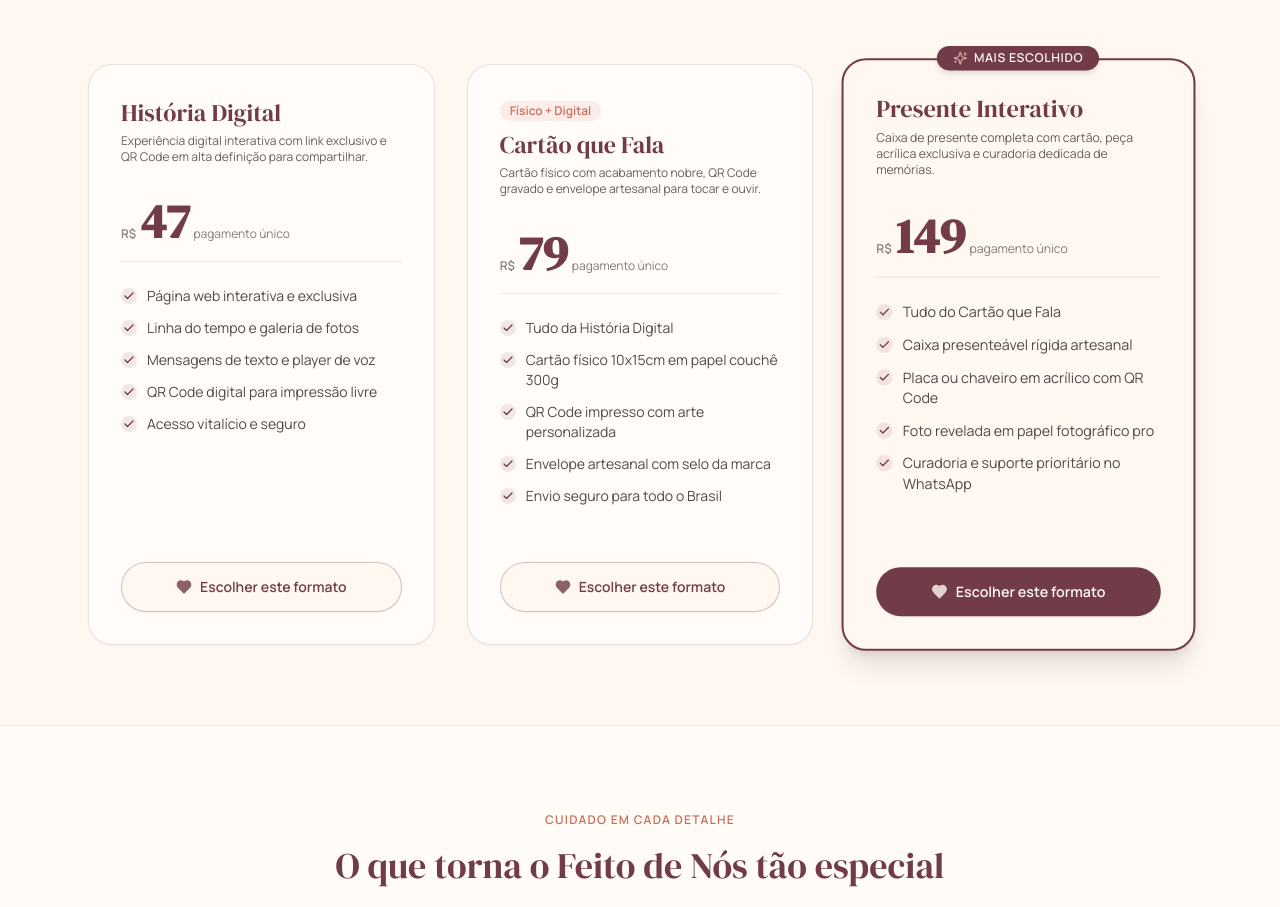
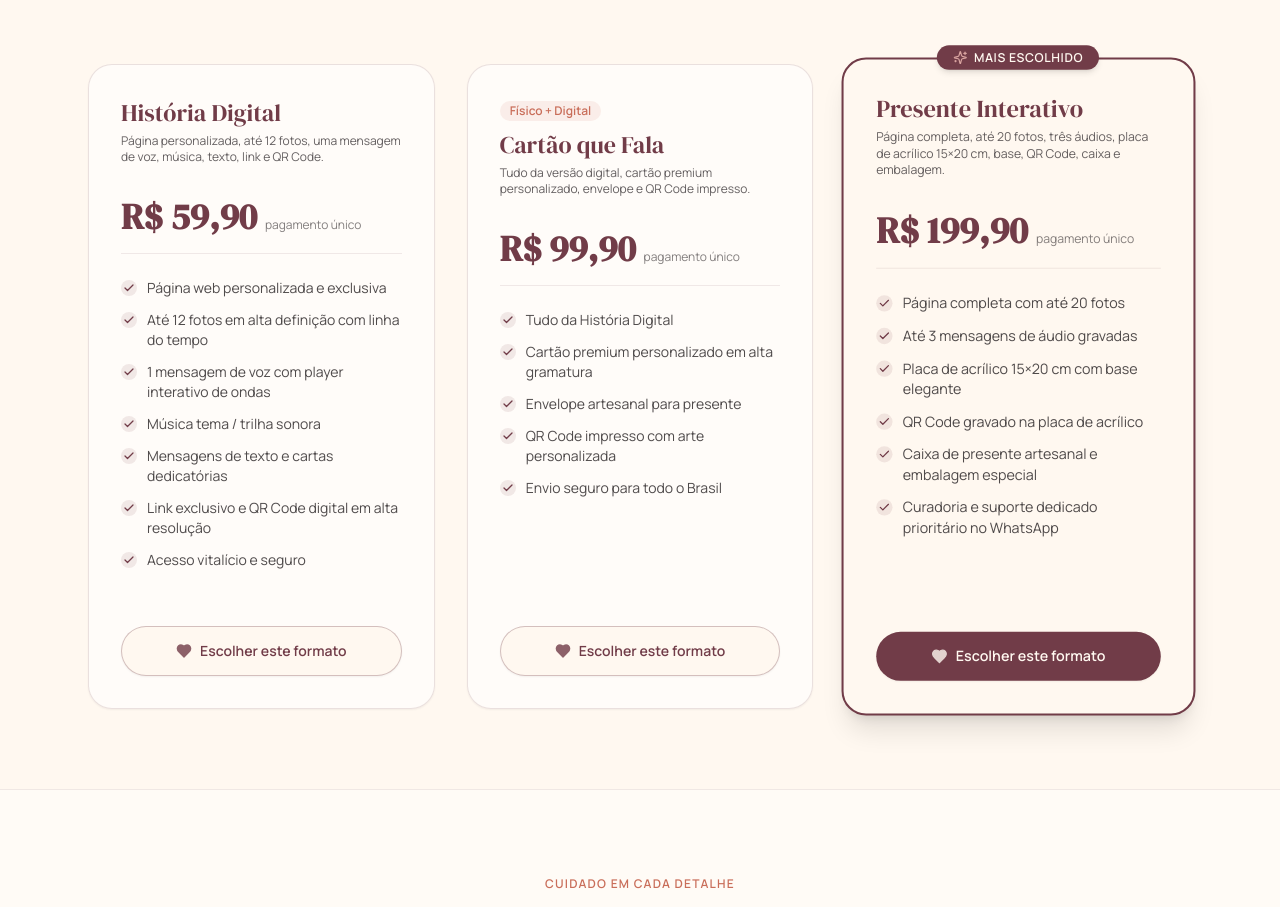
Before and after one commit to msjtec12/feitos-de-nos, a Next.js app: page / in a window 1280 px wide. Shown: the part 2870-3777 px from the top of the page. Built offline with nearby package versions, Linux system fonts and the light colour scheme.

Commit message:
feat: atualizar precos e especificacoes oficiais dos formatos de presentes

```diff
--- a/src/app/termos/page.tsx
+++ b/src/app/termos/page.tsx
@@ -77,8 +77,8 @@ export default function TermosPage() {
               3. Prazos de Produção e Entrega
             </h2>
             <ul className="list-disc pl-5 space-y-1.5">
-              <li><strong>História Digital (R$ 47):</strong> Entrega da prévia e liberação do link/QR Code final em até 48 horas úteis após o recebimento completo dos materiais.</li>
-              <li><strong>Cartão que Fala (R$ 79) e Presente Interativo (R$ 149):</strong> Confecção e postagem em 2 a 4 dias úteis após a aprovação da prévia digital, acrescido do prazo de frete para o CEP informado.</li>
+              <li><strong>História Digital (R$ 59,90):</strong> Entrega da prévia e liberação do link/QR Code final em até 48 horas úteis após o recebimento completo dos materiais.</li>
+              <li><strong>Cartão que Fala (R$ 99,90) e Presente Interativo (R$ 199,90):</strong> Confecção e postagem em 2 a 4 dias úteis após a aprovação da prévia digital, acrescido do prazo de frete para o CEP informado.</li>
             </ul>
           </section>
 
--- a/src/components/home/GiftOptionsSection.tsx
+++ b/src/components/home/GiftOptionsSection.tsx
@@ -3,6 +3,7 @@
 import React from 'react';
 import Link from 'next/link';
 import { GIFT_FORMATS } from '@/data/home-data';
+import { formatCurrency } from '@/lib/order-utils';
 import { Check, Sparkles, Heart } from 'lucide-react';
 
 export function GiftOptionsSection() {
@@ -59,11 +60,10 @@ export function GiftOptionsSection() {
                   {/* Price */}
                   <div className="pt-2 pb-4 border-b border-[#713C48]/10">
                     <div className="flex items-baseline gap-1">
-                      <span className="text-xs font-semibold text-[#302B2D]/60 uppercase">R$</span>
-                      <span className="font-serif text-4xl sm:text-5xl font-bold text-[#713C48]">
-                        {fmt.price}
+                      <span className="font-serif text-3xl sm:text-4xl font-bold text-[#713C48]">
+                        {formatCurrency(fmt.price)}
                       </span>
-                      <span className="text-xs text-[#302B2D]/60">pagamento único</span>
+                      <span className="text-xs text-[#302B2D]/60 ml-1">pagamento único</span>
                     </div>
                   </div>
 
--- a/src/components/order/StepFormat.tsx
+++ b/src/components/order/StepFormat.tsx
@@ -2,6 +2,7 @@
 
 import React from 'react';
 import { GIFT_FORMATS } from '@/data/home-data';
+import { formatCurrency } from '@/lib/order-utils';
 import { FormatId, OrderFormData } from '@/types/order';
 import { Check, Sparkles } from 'lucide-react';
 
@@ -68,11 +69,10 @@ export function StepFormat({ formData, updateForm, onNext, onBack }: StepFormatP
                 </div>
 
                 <div className="py-2 border-y border-[#713C48]/10">
-                  <span className="text-xs text-[#302B2D]/60 uppercase">R$ </span>
-                  <span className="font-serif text-3xl font-bold text-[#713C48]">
-                    {fmt.price}
+                  <span className="font-serif text-2xl sm:text-3xl font-bold text-[#713C48]">
+                    {formatCurrency(fmt.price)}
                   </span>
-                  <span className="text-xs text-[#302B2D]/60"> taxa única</span>
+                  <span className="text-xs text-[#302B2D]/60 ml-1"> taxa única</span>
                 </div>
 
                 <ul className="space-y-2 text-xs text-[#302B2D]/80">
--- a/src/components/order/StepReview.tsx
+++ b/src/components/order/StepReview.tsx
@@ -19,7 +19,7 @@ export function StepReview({ formData, onJumpToStep, onSubmit, onBack, isSubmitt
   const format = GIFT_FORMATS.find((f) => f.id === formData.format);
   const style = STYLE_OPTIONS.find((s) => s.id === formData.style);
 
-  const price = format ? format.price : 47;
+  const price = format ? format.price : 59.90;
   const formattedPrice = formatCurrency(price);
 
   const contents: string[] = [];
--- a/src/data/home-data.ts
+++ b/src/data/home-data.ts
@@ -39,13 +39,15 @@ export const GIFT_FORMATS: FormatOption[] = [
   {
     id: 'digital',
     title: 'História Digital',
-    price: 47,
-    description: 'Experiência digital interativa com link exclusivo e QR Code em alta definição para compartilhar.',
+    price: 59.90,
+    description: 'Página personalizada, até 12 fotos, uma mensagem de voz, música, texto, link e QR Code.',
     features: [
-      'Página web interativa e exclusiva',
-      'Linha do tempo e galeria de fotos',
-      'Mensagens de texto e player de voz',
-      'QR Code digital para impressão livre',
+      'Página web personalizada e exclusiva',
+      'Até 12 fotos em alta definição com linha do tempo',
+      '1 mensagem de voz com player interativo de ondas',
+      'Música tema / trilha sonora',
+      'Mensagens de texto e cartas dedicatórias',
+      'Link exclusivo e QR Code digital em alta resolução',
       'Acesso vitalício e seguro',
     ],
     isPhysical: false,
@@ -53,14 +55,14 @@ export const GIFT_FORMATS: FormatOption[] = [
   {
     id: 'cartao',
     title: 'Cartão que Fala',
-    price: 79,
+    price: 99.90,
     badge: 'Físico + Digital',
-    description: 'Cartão físico com acabamento nobre, QR Code gravado e envelope artesanal para tocar e ouvir.',
+    description: 'Tudo da versão digital, cartão premium personalizado, envelope e QR Code impresso.',
     features: [
       'Tudo da História Digital',
-      'Cartão físico 10x15cm em papel couchê 300g',
+      'Cartão premium personalizado em alta gramatura',
+      'Envelope artesanal para presente',
       'QR Code impresso com arte personalizada',
-      'Envelope artesanal com selo da marca',
       'Envio seguro para todo o Brasil',
     ],
     isPhysical: true,
@@ -68,16 +70,17 @@ export const GIFT_FORMATS: FormatOption[] = [
   {
     id: 'interativo',
     title: 'Presente Interativo',
-    price: 149,
+    price: 199.90,
     popular: true,
     badge: 'Mais Escolhido',
-    description: 'Caixa de presente completa com cartão, peça acrílica exclusiva e curadoria dedicada de memórias.',
+    description: 'Página completa, até 20 fotos, três áudios, placa de acrílico 15×20 cm, base, QR Code, caixa e embalagem.',
     features: [
-      'Tudo do Cartão que Fala',
-      'Caixa presenteável rígida artesanal',
-      'Placa ou chaveiro em acrílico com QR Code',
-      'Foto revelada em papel fotográfico pro',
-      'Curadoria e suporte prioritário no WhatsApp',
+      'Página completa com até 20 fotos',
+      'Até 3 mensagens de áudio gravadas',
+      'Placa de acrílico 15×20 cm com base elegante',
+      'QR Code gravado na placa de acrílico',
+      'Caixa de presente artesanal e embalagem especial',
+      'Curadoria e suporte dedicado prioritário no WhatsApp',
     ],
     isPhysical: true,
   },
--- a/src/lib/order-utils.ts
+++ b/src/lib/order-utils.ts
@@ -49,7 +49,7 @@ export function maskDate(value: string): string {
 
 export function getFormatPrice(formatId: FormatId): number {
   const format = GIFT_FORMATS.find((f) => f.id === formatId);
-  return format ? format.price : 47;
+  return format ? format.price : 59.90;
 }
 
 export function buildWhatsAppMessage(order: PreparedOrder): string {
```
